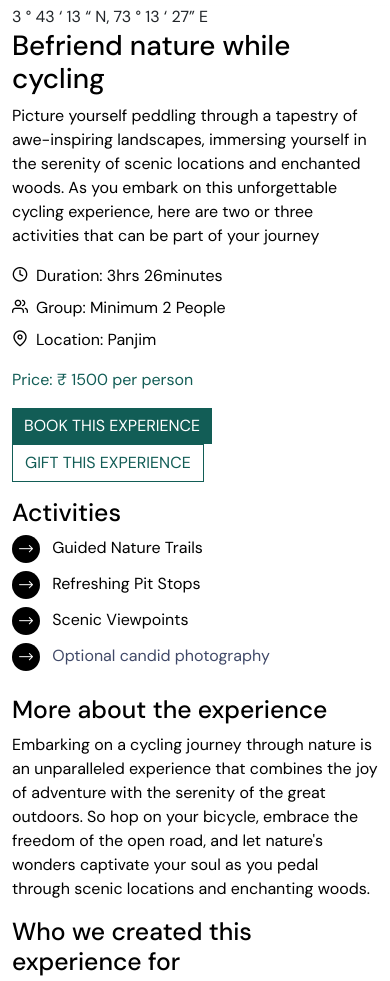
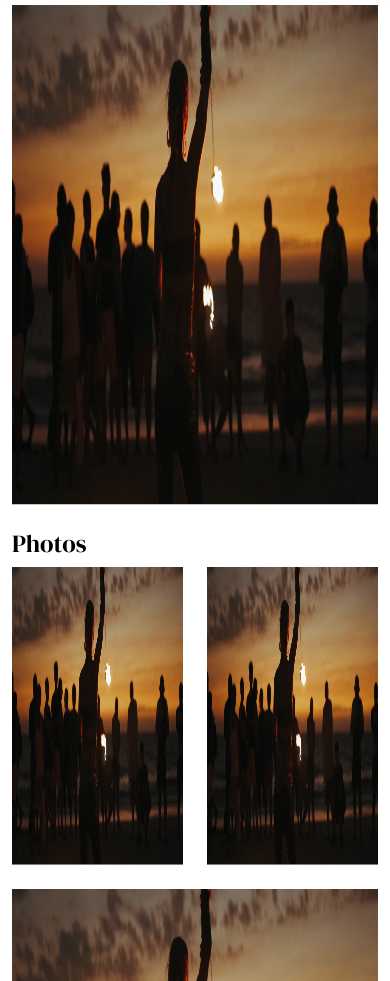
Before and after one commit to anantha-satish/lokaso, a website built with webpack: page src/details.html in a window 390 px wide. Shown: the part 57-1038 px from the top of the page. Built offline with nearby package versions, Linux system fonts and the light colour scheme; a web font is replaced by a local one.

Commit message:
adding responsive

```diff
--- a/src/details.html
+++ b/src/details.html
@@ -67,9 +67,27 @@
         <div class="container">
             <div class="row">
                 <div class="col-md-6">
-
+                    <div class="row">
+                        <div class="col-md-12 experience-category">
+                            <img src="./assets/images/banner-1.png" class="w-100 h-100">
+                        </div>
+                        <h2 class="mt-4">Photos</h2>
+                        <div class="col-md-12">
+                            <div class="row">
+                                <div class="col-6 detail-photo-small-height">
+                                    <img src="./assets/images/banner-1.png"  class="w-100 h-100">
+                                </div>
+                                <div class="col-6">
+                                    <img src="./assets/images/banner-1.png" class="w-100 h-100">
+                                </div>
+                            </div>
+                        </div>
+                        <div class="col-md-12 detail-photo-height detail-photo-small-height mt-4">
+                            <img src="./assets/images/banner-1.png"  class="w-100 h-100">
+                        </div>
+                    </div>
                 </div>
-                <div class="col-md-6">
+                <div class="col-md-6 mt-4 mt-md-0">
                     <span>3 ° 43 ‘ 13 “ N,  73 ° 13 ‘ 27” E</span>
                     <h1>Befriend nature while cycling</h1>
                     <p class="black">Picture yourself peddling through a tapestry of awe-inspiring landscapes, immersing yourself in the serenity of scenic locations and enchanted woods. As you embark on this unforgettable cycling experience, here are two or three activities that can be part of your journey</p>
--- a/src/scss/layouts/_details.scss
+++ b/src/scss/layouts/_details.scss
@@ -23,3 +23,15 @@
 .secondary {
     color: var(--bs-secondary);
 }
+.img-fluid {
+    width: 100%;
+}
+.detail-photo-small-height {
+    height: 298px;
+}
+.detail-photo-height {
+    height: 433px;
+}
+h1, h2, h3, h4, h5, h6 {
+    font-family: var(--bs-font-seconary-serif);
+}
```
